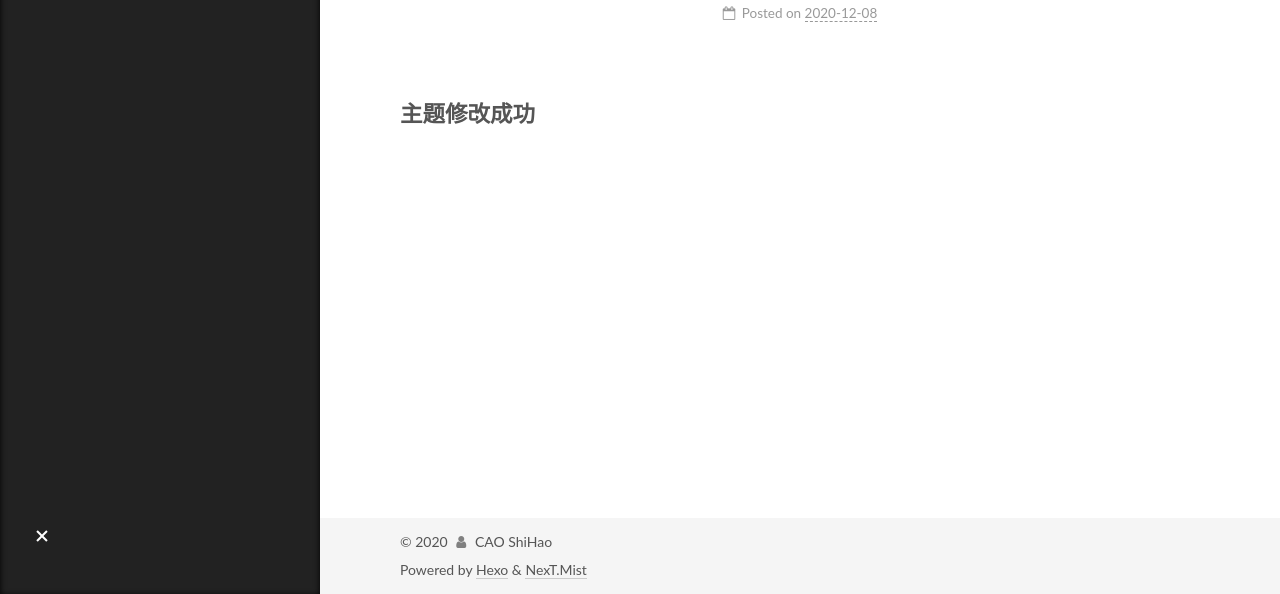
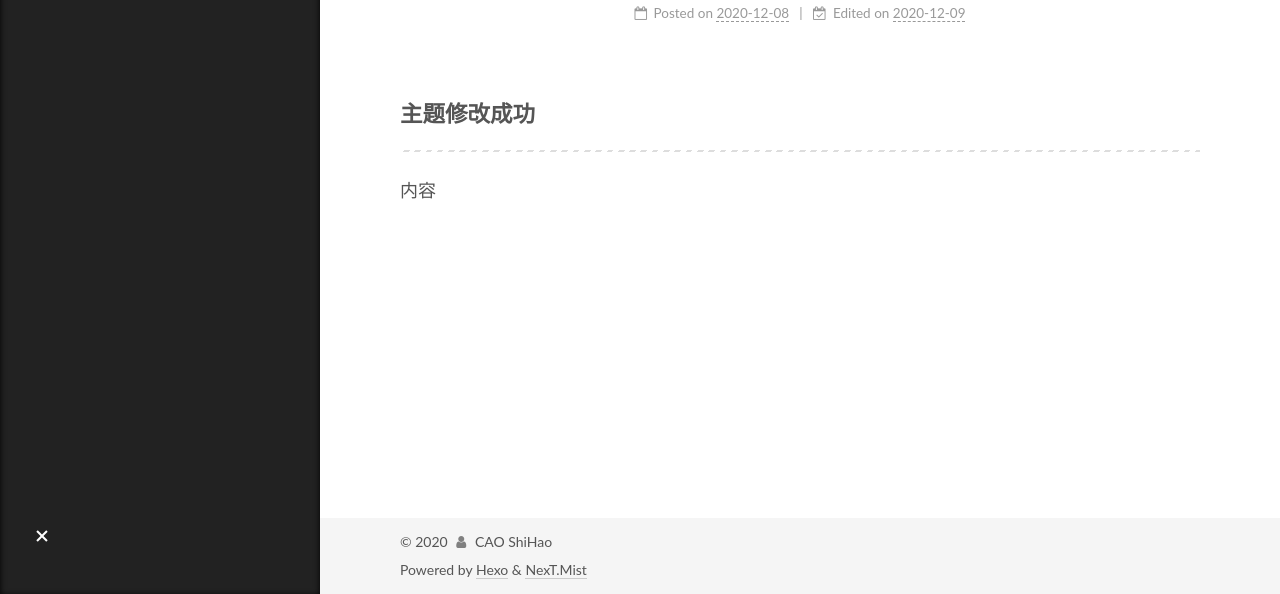
Before and after one commit to caoshihao996/caoshihao996.github.io, a plain HTML site: page 2020/12/08/hello-world/index.html in a window 1280 px wide. Shown: the part 206-800 px from the top of the page. Drawn offline with Linux system fonts and the light colour scheme.

Commit message:
Site updated: 2020-12-09 00:04:30

```diff
--- a/2020/12/08/hello-world/index.html
+++ b/2020/12/08/hello-world/index.html
@@ -20,15 +20,15 @@
     var CONFIG = {"hostname":"caoshihao996.github.io","root":"/","scheme":"Mist","version":"7.8.0","exturl":false,"sidebar":{"position":"left","display":"post","padding":18,"offset":12,"onmobile":false},"copycode":{"enable":false,"show_result":false,"style":null},"back2top":{"enable":true,"sidebar":false,"scrollpercent":false},"bookmark":{"enable":false,"color":"#222","save":"auto"},"fancybox":false,"mediumzoom":false,"lazyload":false,"pangu":false,"comments":{"style":"tabs","active":null,"storage":true,"lazyload":false,"nav":null},"algolia":{"hits":{"per_page":10},"labels":{"input_placeholder":"Search for Posts","hits_empty":"We didn't find any results for the search: ${query}","hits_stats":"${hits} results found in ${time} ms"}},"localsearch":{"enable":false,"trigger":"auto","top_n_per_article":1,"unescape":false,"preload":false},"motion":{"enable":true,"async":false,"transition":{"post_block":"fadeIn","post_header":"slideDownIn","post_body":"slideDownIn","coll_header":"slideLeftIn","sidebar":"slideUpIn"}}};
   </script>
 
-  <meta name="description" content="主题修改成功">
+  <meta name="description" content="主题修改成功 内容">
 <meta property="og:type" content="article">
 <meta property="og:title" content="第一篇博客">
 <meta property="og:url" content="https://caoshihao996.github.io/2020/12/08/hello-world/index.html">
 <meta property="og:site_name" content="勤劳的搬砖菜鸡">
-<meta property="og:description" content="主题修改成功">
+<meta property="og:description" content="主题修改成功 内容">
 <meta property="og:locale" content="en_US">
 <meta property="article:published_time" content="2020-12-08T13:53:49.712Z">
-<meta property="article:modified_time" content="2020-12-08T15:48:41.427Z">
+<meta property="article:modified_time" content="2020-12-08T16:04:10.230Z">
 <meta property="article:author" content="CAO ShiHao">
 <meta name="twitter:card" content="summary">
 
@@ -173,9 +173,15 @@
               </span>
               <span class="post-meta-item-text">Posted on</span>
 
-
-              <time title="Created: 2020-12-08 21:53:49 / Modified: 23:48:41" itemprop="dateCreated datePublished" datetime="2020-12-08T21:53:49+08:00">2020-12-08</time>
+              <time title="Created: 2020-12-08 21:53:49" itemprop="dateCreated datePublished" datetime="2020-12-08T21:53:49+08:00">2020-12-08</time>
             </span>
+              <span class="post-meta-item">
+                <span class="post-meta-item-icon">
+                  <i class="fa fa-calendar-check-o"></i>
+                </span>
+                <span class="post-meta-item-text">Edited on</span>
+                <time title="Modified: 2020-12-09 00:04:10" itemprop="dateModified" datetime="2020-12-09T00:04:10+08:00">2020-12-09</time>
+              </span>
 
 
 
@@ -188,7 +194,9 @@
     <div class="post-body" itemprop="articleBody">
 
 
-        <h3 id="主题修改成功"><a href="#主题修改成功" class="headerlink" title="主题修改成功"></a>主题修改成功</h3>
+        <h3 id="主题修改成功"><a href="#主题修改成功" class="headerlink" title="主题修改成功"></a>主题修改成功</h3><hr>
+<p>内容</p>
+
     </div>
 
 
```
Also changed, not shown: index.html (+11 -3 lines).
